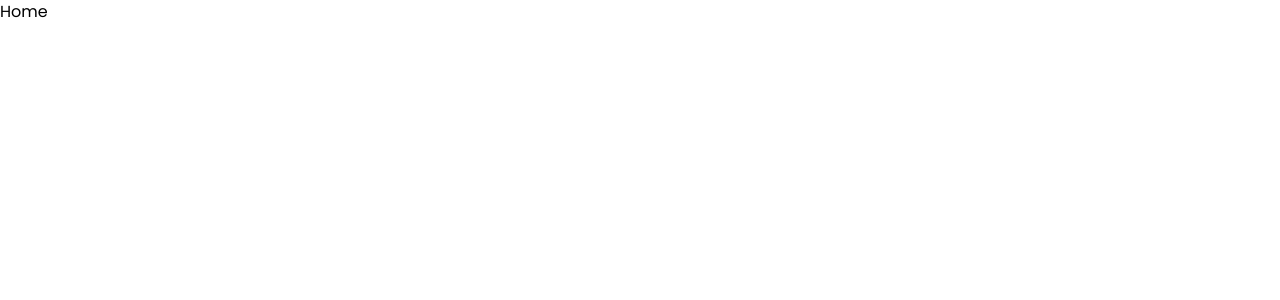
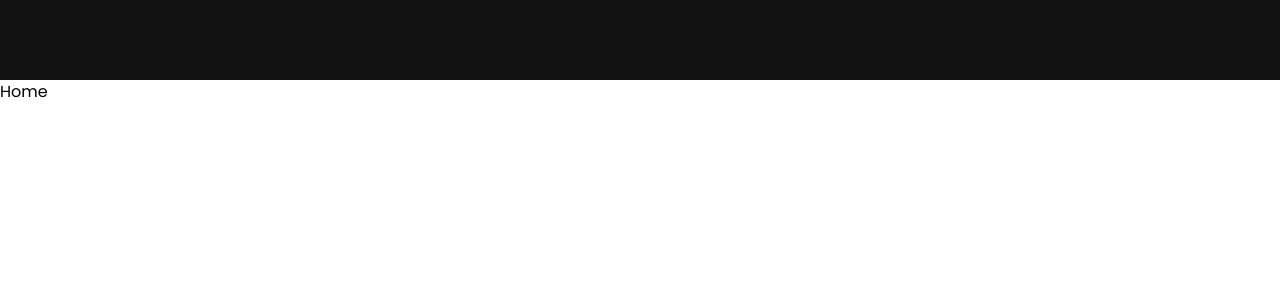
Before and after one commit to Nimira43/Libra, a Next.js app: page / in a window 1280 px wide. Shown: the top 300 px of the page. Built offline with nearby package versions, Linux system fonts and the light colour scheme; a web font is replaced by a local one.

Commit message:
Styling navbar nav

```diff
--- a/app/layout.tsx
+++ b/app/layout.tsx
@@ -21,7 +21,7 @@ export default function RootLayout({
   return (
     <html lang='en'>
       <body className={poppins.className}>
-        <nav className='bg-dark'>
+        <nav className='bg-dark p-4 text-light h-20 flex items-center justify-between'>
 
         </nav>
         {children}
```
